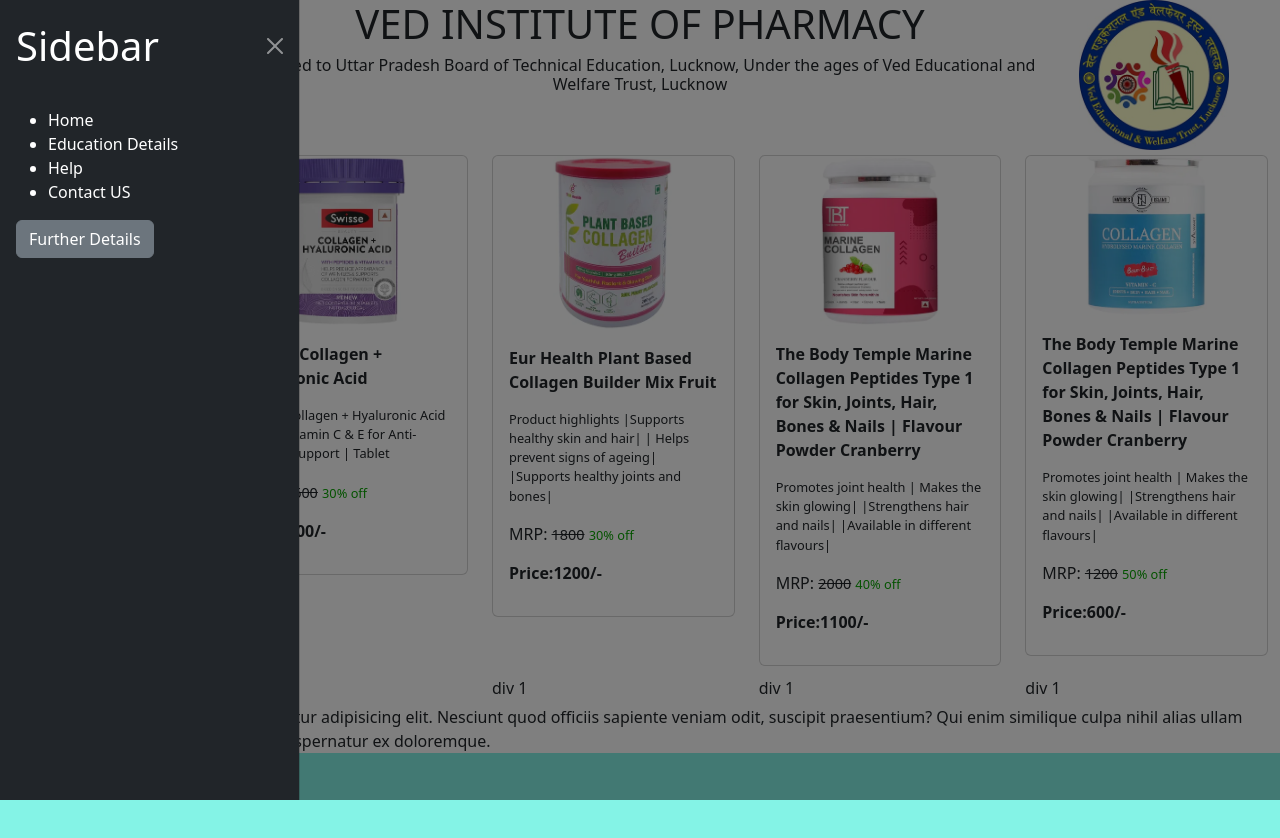
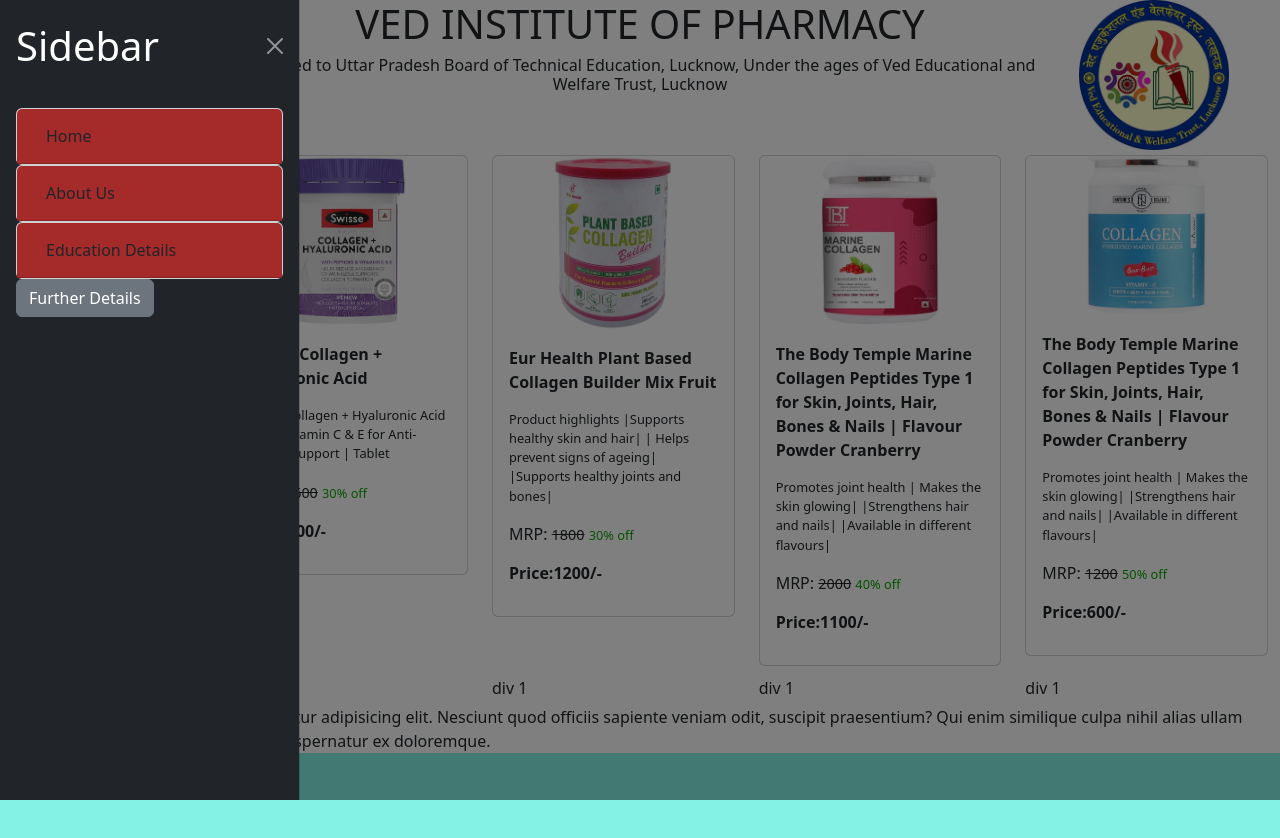
Before and after one commit to Srishtypandey2809/ResearchJournal, a plain HTML site: page card.html in a window 1280 px wide. Both pictures are taken after a click on the button "Sidebar". Drawn offline with Linux system fonts and the light colour scheme.

Commit message:
added card using accordance

```diff
--- a/card.html
+++ b/card.html
@@ -34,7 +34,50 @@
                         <button type="button" class="btn-close btn-close-white" data-bs-dismiss="offcanvas"></button>
                     </div>
                     <div class="offcanvas-body">
-                        <ul>
+                        <div id="accordion">
+
+                            <div class="card">
+                              <div class="card-header" style="background-color: brown;">
+                                <a class="btn" data-bs-toggle="collapse" href="#demo1" >
+                                  Home
+                                </a>
+                              </div>
+                              <div id="demo1" class="collapse" data-bs-parent="#accordion">
+                                <div class="card-body">
+                                  Iam Home..
+                                </div>
+                              </div>
+                            </div>
+
+                            <div class="card">
+                              <div class="card-header" style="background-color: brown;">
+                                <a class="collapsed btn" data-bs-toggle="collapse" href="#demo2">
+                                  About Us
+                                </a>
+                              </div>
+                              <div id="demo2" class="collapse" data-bs-parent="#accordion">
+                                <div class="card-body">
+
+                                  Iam About..
+                                </div>
+                              </div>
+                            </div>
+
+                            <div class="card">
+                              <div class="card-header" style="background-color: brown;">
+                                <a class="collapsed btn" data-bs-toggle="collapse" href="#demo3">
+                                  Education Details
+                                </a>
+                              </div>
+                              <div id="demo3" class="collapse" data-bs-parent="#accordion">
+                                <div class="card-body">
+                                  Deatils of education..
+                                </div>
+                              </div>
+                            </div>
+
+                          </div>
+                        <!-- <ul>
                             <li><a data-bs-toggle="collapse" data-bs-target="#demo1">Home</a></li>
                             <div id="demo1" class="collapse">
                                 I am Home Button
@@ -55,7 +98,7 @@
                             <div id="demo4" class="collapse">
                                 Contact no. <br> emails
                             </div>
-                        </ul>
+                        </ul> -->
 
                         <button class="btn btn-secondary" type="button">Further Details</button>
                     </div>
```
